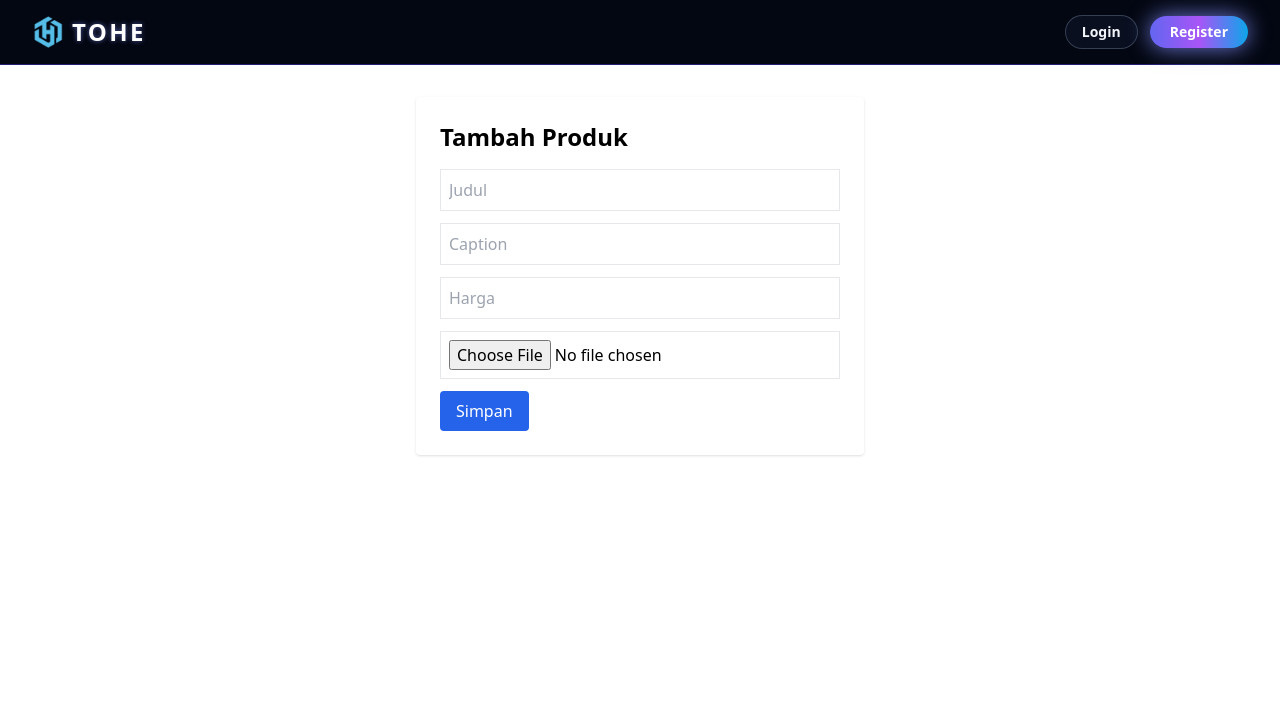
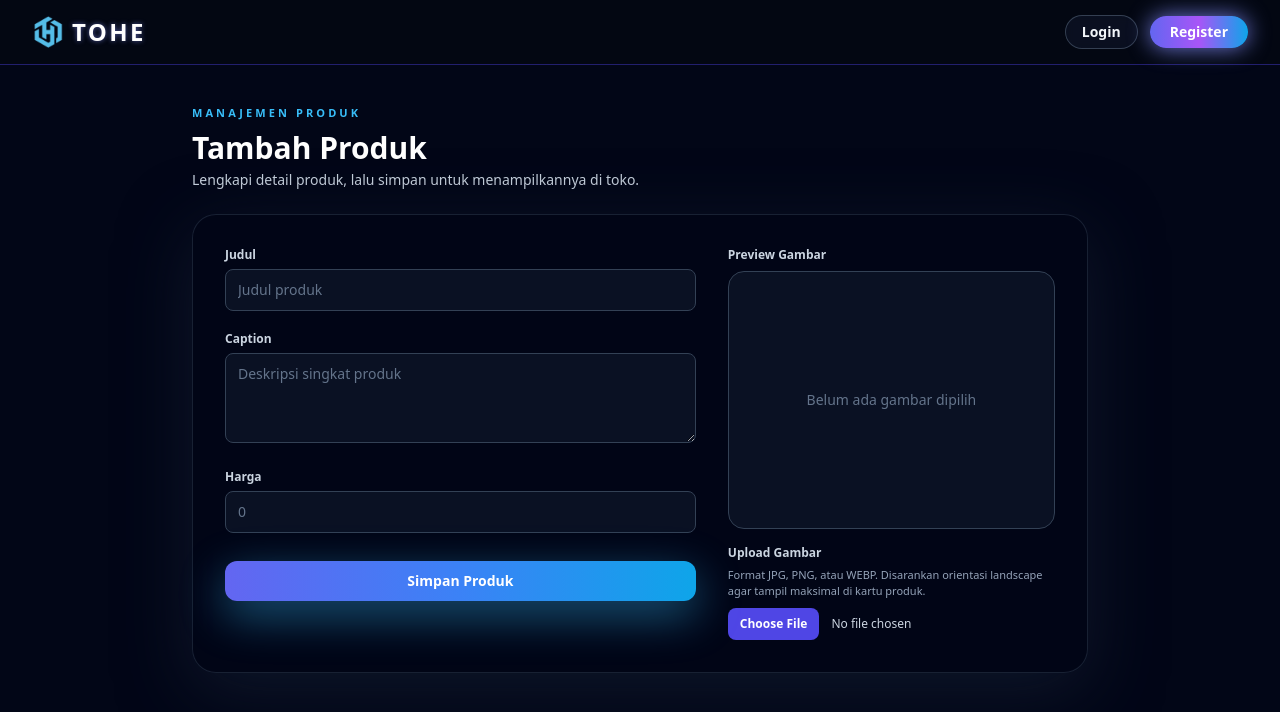
Before and after one commit to aan-andiyanaS/fe-uts-aws, a React (Vite) app: page /add in a window 1280 px wide. Shown: the top 712 px of the page. Built offline with nearby package versions, Linux system fonts and the light colour scheme; no server answers.

Commit message:
edit products

```diff
--- a/src/pages/AddProduct.jsx
+++ b/src/pages/AddProduct.jsx
@@ -10,26 +10,65 @@ const [title, setTitle] = useState("");
   const [caption, setCaption] = useState("");
   const [price, setPrice] = useState("");
   const [image, setImage] = useState(null);
+  const [preview, setPreview] = useState("");
+  const [saving, setSaving] = useState(false);
 
-async function saveProduct() {
+  const handleFileChange = (e) => {
+    const file = e.target.files?.[0] || null;
+    setImage(file);
+
+    if (file) {
+      setPreview(URL.createObjectURL(file));
+    } else {
+      setPreview("");
+    }
+  };
+
+  async function saveProduct(e) {
+    e.preventDefault();
+    if (saving) return;
+
     const token = getToken();
-
 
     if (!token) {
       Swal.fire({
         icon: "error",
-    title: "Akses Ditolak",
-    text: "Anda harus login dulu!",
+        title: "Akses ditolak",
+        text: "Anda harus login dulu.",
         position: "center",
       });
       return;
     }
 
+    // Validasi simpel
+    if (!title.trim() || !price) {
+      Swal.fire({
+        icon: "warning",
+        title: "Form belum lengkap",
+        text: "Judul dan harga wajib diisi.",
+        position: "center",
+      });
+      return;
+    }
+
+    if (!image) {
+      Swal.fire({
+        icon: "warning",
+        title: "Gambar belum dipilih",
+        text: "Pilih minimal satu gambar produk terlebih dahulu.",
+        position: "center",
+      });
+      return;
+    }
+
+    setSaving(true);
+
+    try {
       const formData = new FormData();
       formData.append("title", title);
       formData.append("caption", caption);
       formData.append("price", price);
-if (image) formData.append("image", image);
+      formData.append("image", image);
 
       const res = await fetch(`${API_BASE_URL}/products`, {
         method: "POST",
@@ -41,52 +80,158 @@ const res = await fetch(`${API_BASE_URL}/products`, {
 
       const data = await res.json();
 
+      if (!res.ok) {
+        throw new Error(data.msg || "Gagal menyimpan produk.");
+      }
+
       Swal.fire({
         icon: "success",
         title: "Berhasil!",
-  text: data.msg,
+        text: data.msg || "Produk baru berhasil ditambahkan.",
         position: "center",
         timer: 2000,
         showConfirmButton: false,
+      }).then(() => {
+        window.location.href = "/";
       });
-
-
+    } catch (err) {
+      Swal.fire({
+        icon: "error",
+        title: "Gagal menyimpan",
+        text:
+          err.message ||
+          "Terjadi kesalahan saat menyimpan produk. Coba beberapa saat lagi.",
+        position: "center",
+      });
+    } finally {
+      setSaving(false);
+    }
   }
 
-return ( <div className="max-w-md mx-auto mt-8 bg-white p-6 shadow rounded"> <h1 className="text-2xl font-bold mb-4">Tambah Produk</h1>
+  return (
+    <div className="min-h-screen bg-[#020617] relative overflow-hidden px-4 py-10 flex items-start justify-center">
+      {/* background glow */}
+      <div className="pointer-events-none absolute inset-0 -z-10">
+        <div className="absolute -top-40 -left-32 w-96 h-96 bg-indigo-600/30 blur-3xl rounded-full" />
+        <div className="absolute -bottom-40 -right-40 w-[420px] h-[420px] bg-sky-500/30 blur-3xl rounded-full" />
+      </div>
 
+      <div className="w-full max-w-4xl">
+        {/* header */}
+        <div className="mb-6">
+          <p className="text-[11px] font-semibold tracking-[0.28em] uppercase text-sky-400">
+            Manajemen Produk
+          </p>
+          <h1 className="mt-2 text-3xl font-bold text-white">Tambah Produk</h1>
+          <p className="mt-1 text-sm text-slate-300">
+            Lengkapi detail produk, lalu simpan untuk menampilkannya di toko.
+          </p>
+        </div>
 
+        {/* card */}
+        <div className="rounded-3xl border border-slate-800/80 bg-slate-950/80 shadow-[0_18px_70px_rgba(15,23,42,0.95)] backdrop-blur-lg p-6 md:p-8">
+          <form
+            onSubmit={saveProduct}
+            className="grid gap-8 lg:grid-cols-12"
+          >
+            {/* kiri: form teks */}
+            <div className="lg:col-span-7 space-y-5">
+              {/* Judul */}
+              <div>
+                <label className="block text-xs font-semibold text-slate-300 mb-1.5">
+                  Judul
+                </label>
                 <input
-    className="w-full border p-2 mb-3"
-    placeholder="Judul"
+                  className="w-full rounded-lg border border-slate-700 bg-slate-900/70 px-3 py-2.5 text-sm text-slate-100 placeholder:text-slate-500 focus:outline-none focus:ring-2 focus:ring-indigo-500 focus:border-indigo-500"
+                  placeholder="Judul produk"
+                  value={title}
                   onChange={(e) => setTitle(e.target.value)}
                 />
+              </div>
 
-  <input
-    className="w-full border p-2 mb-3"
-    placeholder="Caption"
+              {/* Caption */}
+              <div>
+                <label className="block text-xs font-semibold text-slate-300 mb-1.5">
+                  Caption
+                </label>
+                <textarea
+                  className="w-full rounded-lg border border-slate-700 bg-slate-900/70 px-3 py-2.5 text-sm text-slate-100 placeholder:text-slate-500 focus:outline-none focus:ring-2 focus:ring-indigo-500 focus:border-indigo-500 min-h-[90px] resize-y"
+                  placeholder="Deskripsi singkat produk"
+                  value={caption}
                   onChange={(e) => setCaption(e.target.value)}
                 />
+              </div>
 
+              {/* Harga */}
+              <div>
+                <label className="block text-xs font-semibold text-slate-300 mb-1.5">
+                  Harga
+                </label>
                 <input
-    className="w-full border p-2 mb-3"
-    placeholder="Harga"
+                  type="number"
+                  className="w-full rounded-lg border border-slate-700 bg-slate-900/70 px-3 py-2.5 text-sm text-slate-100 placeholder:text-slate-500 focus:outline-none focus:ring-2 focus:ring-indigo-500 focus:border-indigo-500"
+                  placeholder="0"
+                  value={price}
                   onChange={(e) => setPrice(e.target.value)}
                 />
+              </div>
 
+              {/* tombol simpan */}
+              <div className="pt-2">
+                <button
+                  type="submit"
+                  disabled={saving}
+                  className={`w-full rounded-xl bg-gradient-to-r from-indigo-500 via-blue-500 to-sky-500 py-2.5 text-sm font-semibold text-white shadow-[0_14px_45px_rgba(56,189,248,0.45)] transition transform ${
+                    saving
+                      ? "opacity-70 cursor-not-allowed"
+                      : "hover:shadow-[0_18px_60px_rgba(56,189,248,0.65)] hover:-translate-y-[1px]"
+                  }`}
+                >
+                  {saving ? "Menyimpan..." : "Simpan Produk"}
+                </button>
+              </div>
+            </div>
+
+            {/* kanan: preview gambar */}
+            <div className="lg:col-span-5 space-y-4">
+              <div>
+                <p className="text-xs font-semibold text-slate-300 mb-2">
+                  Preview Gambar
+                </p>
+                <div className="overflow-hidden rounded-2xl border border-slate-700 bg-slate-900/70">
+                  {preview ? (
+                    <img
+                      src={preview}
+                      alt={title || "Preview produk"}
+                      className="w-full h-64 object-cover"
+                    />
+                  ) : (
+                    <div className="h-64 flex items-center justify-center text-slate-500 text-sm">
+                      Belum ada gambar dipilih
+                    </div>
+                  )}
+                </div>
+              </div>
+
+              <div>
+                <label className="block text-xs font-semibold text-slate-300 mb-1.5">
+                  Upload Gambar
+                </label>
+                <p className="text-[11px] text-slate-400 mb-2">
+                  Format JPG, PNG, atau WEBP. Disarankan orientasi landscape
+                  agar tampil maksimal di kartu produk.
+                </p>
                 <input
                   type="file"
-    className="w-full border p-2 mb-3"
-    onChange={(e) => setImage(e.target.files[0])}
+                  accept="image/*"
+                  onChange={handleFileChange}
+                  className="block w-full text-xs text-slate-300 file:mr-3 file:rounded-lg file:border-0 file:bg-indigo-600 file:px-3 file:py-2 file:text-xs file:font-semibold file:text-white hover:file:bg-indigo-500 cursor-pointer"
                 />
-
-  <button
-    onClick={saveProduct}
-    className="bg-blue-600 text-white px-4 py-2 rounded"
-  >
-    Simpan
-  </button>
               </div>
-
+            </div>
+          </form>
+        </div>
+      </div>
+    </div>
   );
 }
```
Also changed, not shown: src/pages/Products.jsx (+96 -19 lines). Lines whose indentation alone changed are shown as unchanged.
